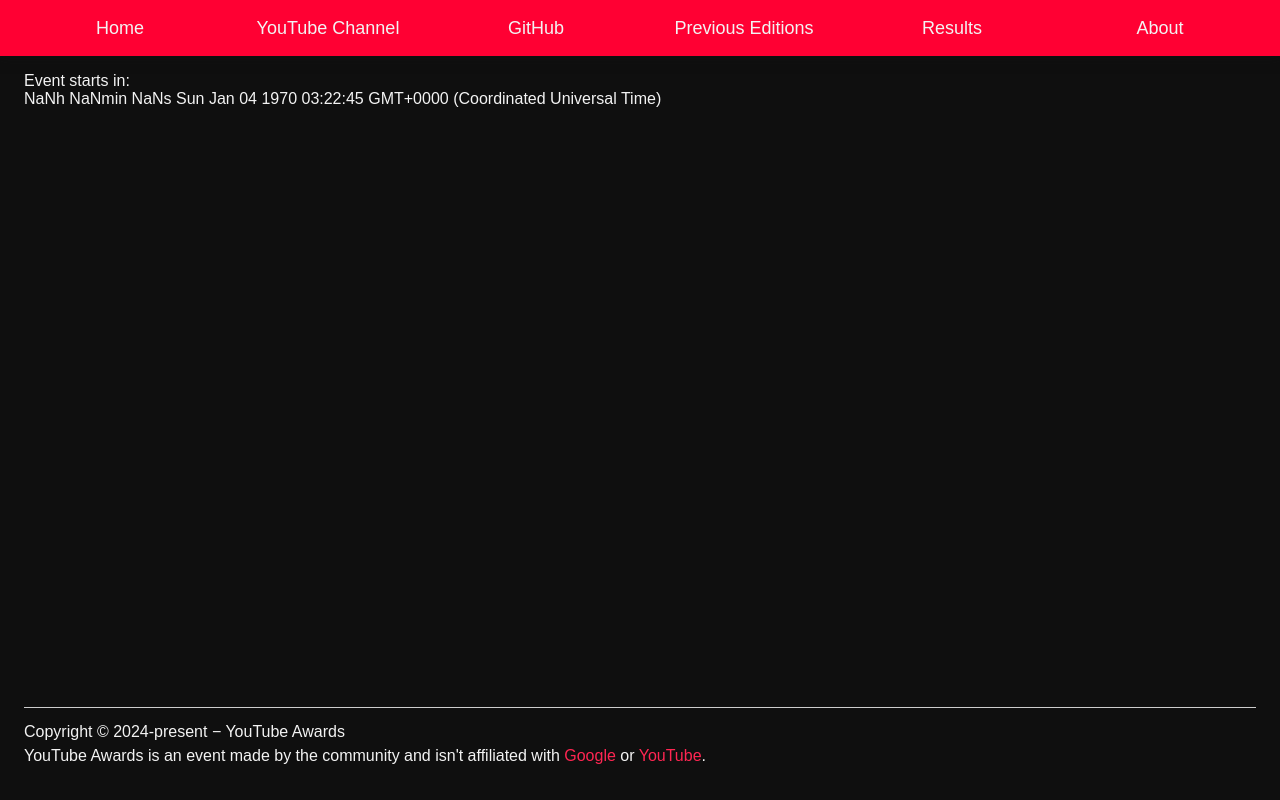
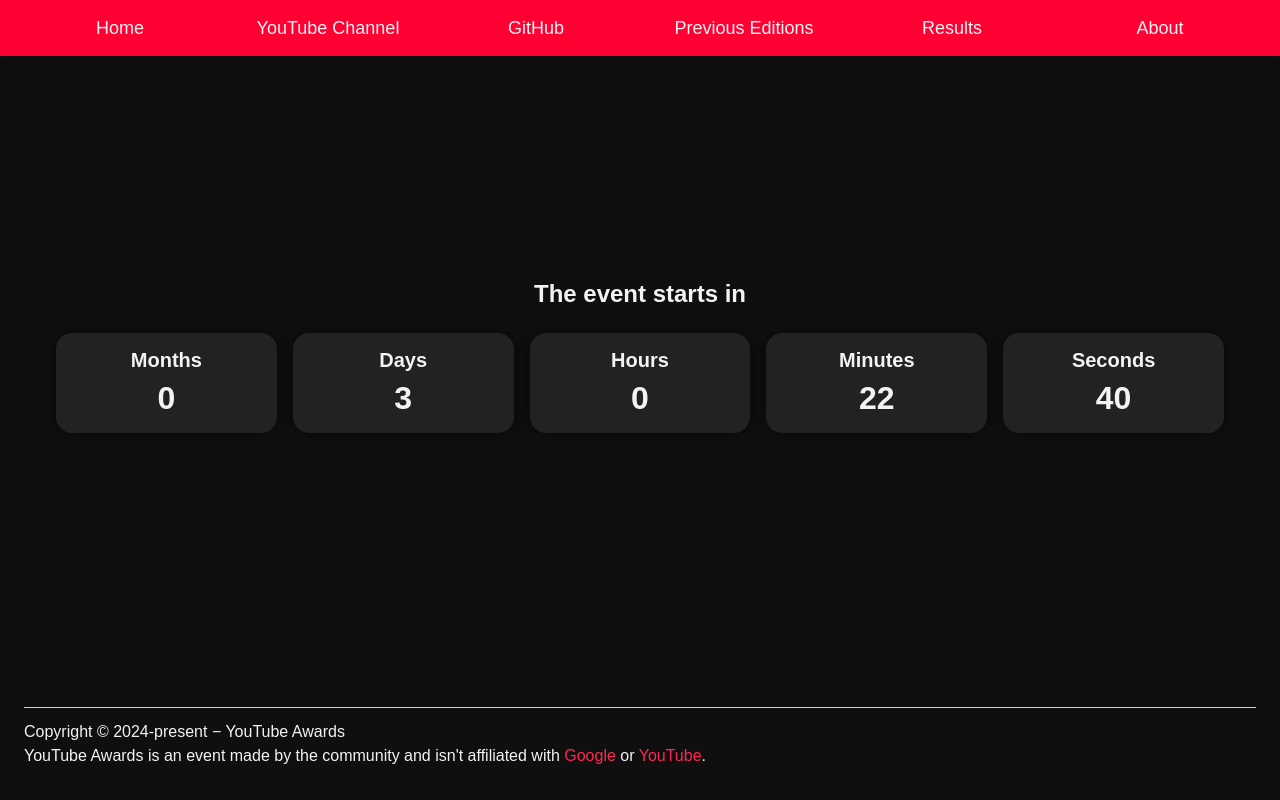
Before and after one commit to YouTube-Awards/YouTubeAwards-Website, a Vue app: page / in a window 1280 px wide. Built offline with nearby package versions, Linux system fonts and the light colour scheme.

Commit message:
Better event start timer

```diff
--- a/src/assets/main.css
+++ b/src/assets/main.css
@@ -59,9 +59,6 @@ header a {
 main {
 	flex-grow: 1;
 	padding-bottom: 0.25em;
-}
-
-.w70p {
 	width: 70%;
 }
 
--- a/src/views/HomeView.vue
+++ b/src/views/HomeView.vue
@@ -1,16 +1,9 @@
 <script setup>
 
-import { ref, computed } from 'vue'
-
-const event_date = ref(new Date("2024-11-15"))
-const time_delta = computed(() => {
-    return new Date(event_date - Date.now())
-})
+import EventStartTimer from './components/EventStartTimer.vue';
 
 </script>
 
 <template>
-	Event starts in:<br>
-    {{ time_delta.getHours() }}h {{ time_delta.getMinutes() }}min {{ time_delta.getSeconds() }}s
-    {{ new Date(event_date - Date.now()) }}
+	<EventStartTimer/>
 </template>
--- /dev/null
+++ b/src/views/components/EventStartTimer.vue
@@ -0,0 +1,85 @@
+<script setup>
+
+import { onMounted, onBeforeUnmount, ref } from 'vue'
+
+const event_date = new Date('2024-11-14T22:00:00Z') // Sample date
+
+const update_time_delta = () => {
+    let td = new Date(event_date - new Date())
+    return td
+}
+
+let time_delta = update_time_delta()
+
+const months = ref(time_delta.getMonth())
+const days = ref(time_delta.getDate() - 1)
+const hours = ref(time_delta.getHours() - 1)
+const minutes = ref(time_delta.getMonth())
+const seconds = ref(time_delta.getSeconds())
+
+onMounted(() => {
+    const interval = setInterval(() => {
+        time_delta = update_time_delta()
+        months.value = time_delta.getMonth()
+        days.value = time_delta.getDate() - 1
+        hours.value = time_delta.getHours() - 1
+        minutes.value = time_delta.getMinutes()
+        seconds.value = time_delta.getSeconds()
+    }, 1000)
+
+    onBeforeUnmount(() => {
+        clearInterval(interval)
+    })
+})
+
+</script>
+
+<template>
+
+<section>
+    <h1>The event starts in</h1>
+    <div class="months"><span>Months</span>{{ months }}</div>
+    <div class="days"><span>Days</span>{{ days }}</div>
+    <div class="hours"><span>Hours</span>{{ hours }}</div>
+    <div class="minutes"><span>Minutes</span>{{ minutes }}</div>
+    <div class="seconds"><span>Seconds</span>{{ seconds }}</div>
+</section>
+
+</template>
+
+<style scoped>
+
+section {
+    width: calc(100vw - 2 * 1.5rem);
+    margin: calc(33vh - var(--header-height)) 0;
+    display: grid;
+    grid-template-columns: 1fr 1fr 1fr 1fr 1fr;
+    gap: 1rem;
+    padding: 0 2rem;
+}
+
+section > h1 {
+    grid-column: 1 / -1;
+    text-align: center;
+}
+
+section > div {
+    background-color: #222;
+    box-shadow: 0 0 12px #0008;
+    border-radius: 1rem;
+    padding: 1rem 1rem;
+    display: flex;
+    justify-content: center;
+    align-items: center;
+    font-size: 2rem;
+    font-weight: 600;
+    text-align: center;
+    flex-direction: column;
+    gap: 0.5rem;
+}
+
+section > div > span {
+    font-size: 1.25rem;
+}
+
+</style>
```
